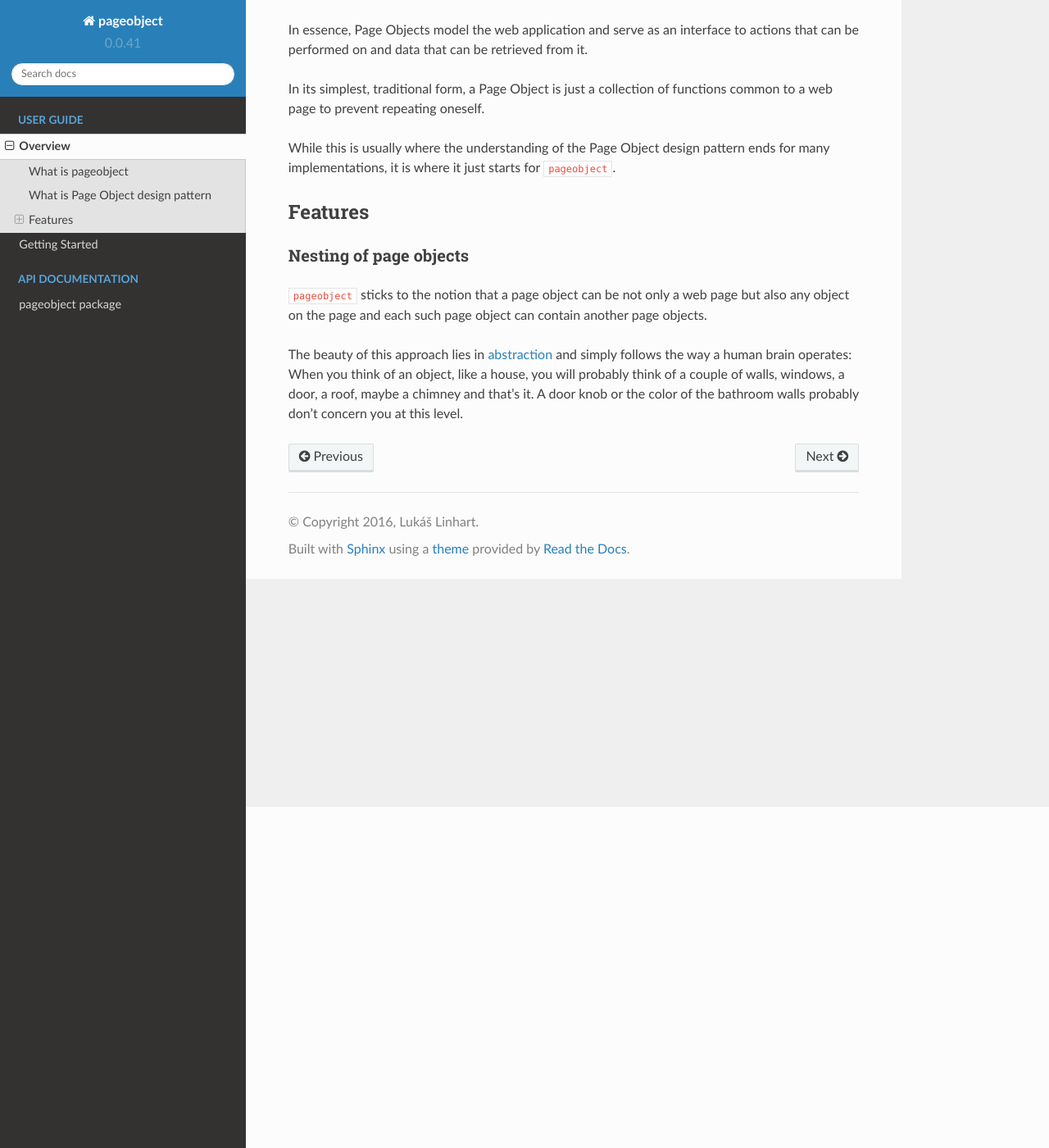
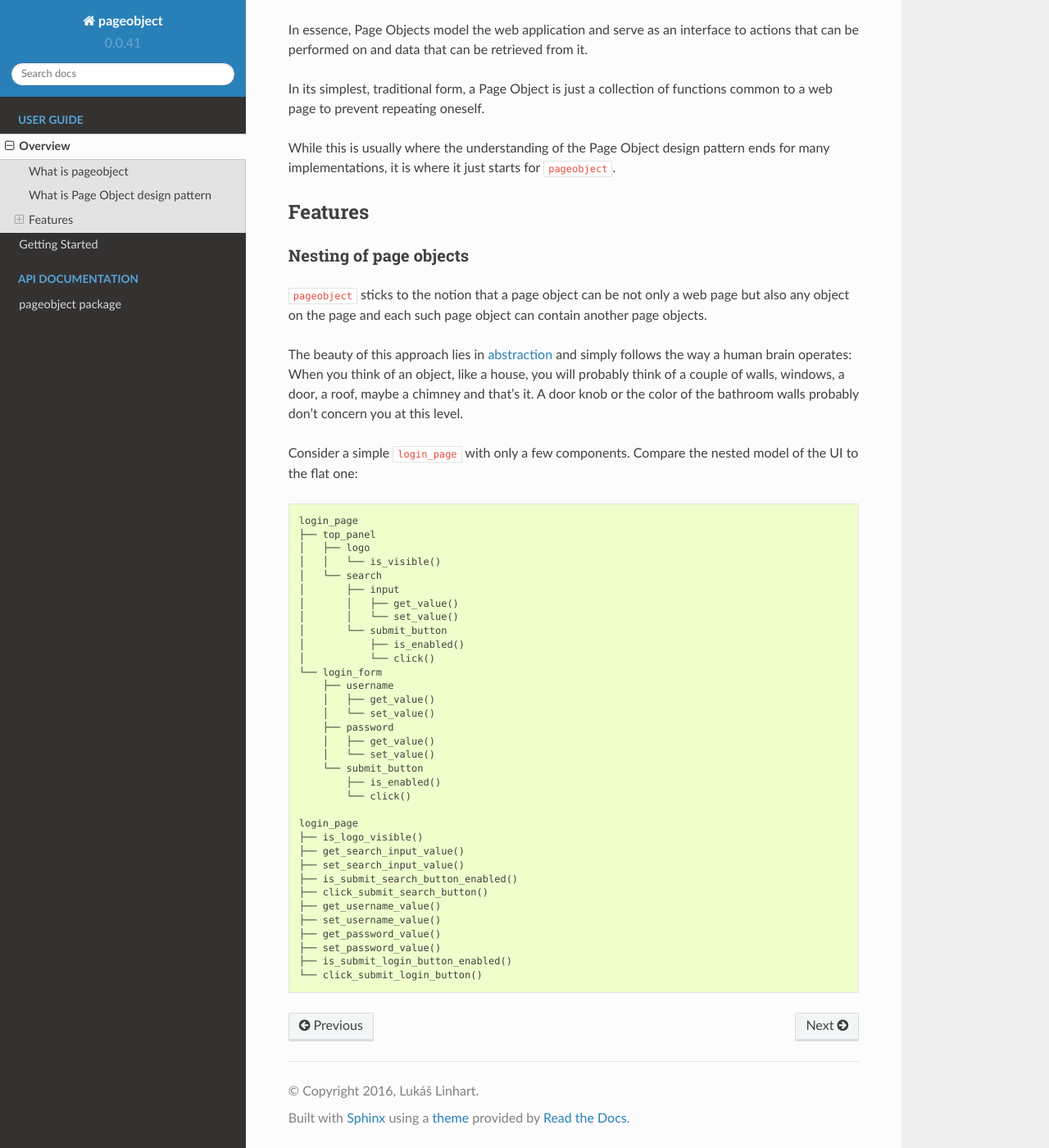
Before and after one commit to lukas-linhart/pageobject, a Sphinx documentation site: the page built from docs/overview.rst, in a window 1280 px wide and 1400 px high, scrolled down 416 px. Shown: the whole window at 82% size. Built offline with Sphinx 7.4.7 and the Read the Docs theme 2.0.0, drawn with Linux system fonts in a browser that asks for light colours.

Commit message:
docs - nesting - continued

```diff
--- a/docs/overview.rst
+++ b/docs/overview.rst
@@ -55,3 +55,41 @@ a door, a roof, maybe a chimney and that's it. A door knob or the color
 of the bathroom walls probably don't concern you at this level.
 
 .. _abstraction: https://en.wikipedia.org/wiki/Abstraction_(software_engineering)
+
+Consider a simple ``login_page`` with only a few components.
+Compare the nested model of the UI to the flat one::
+
+    login_page
+    ├── top_panel
+    │   ├── logo
+    │   │   └── is_visible()
+    │   └── search
+    │       ├── input
+    │       │   ├── get_value()
+    │       │   └── set_value()
+    │       └── submit_button
+    │           ├── is_enabled()
+    │           └── click()
+    └── login_form
+        ├── username
+        │   ├── get_value()
+        │   └── set_value()
+        ├── password
+        │   ├── get_value()
+        │   └── set_value()
+        └── submit_button
+            ├── is_enabled()
+            └── click()
+
+    login_page
+    ├── is_logo_visible()
+    ├── get_search_input_value()
+    ├── set_search_input_value()
+    ├── is_submit_search_button_enabled()
+    ├── click_submit_search_button()
+    ├── get_username_value()
+    ├── set_username_value()
+    ├── get_password_value()
+    ├── set_password_value()
+    ├── is_submit_login_button_enabled()
+    └── click_submit_login_button()
```
